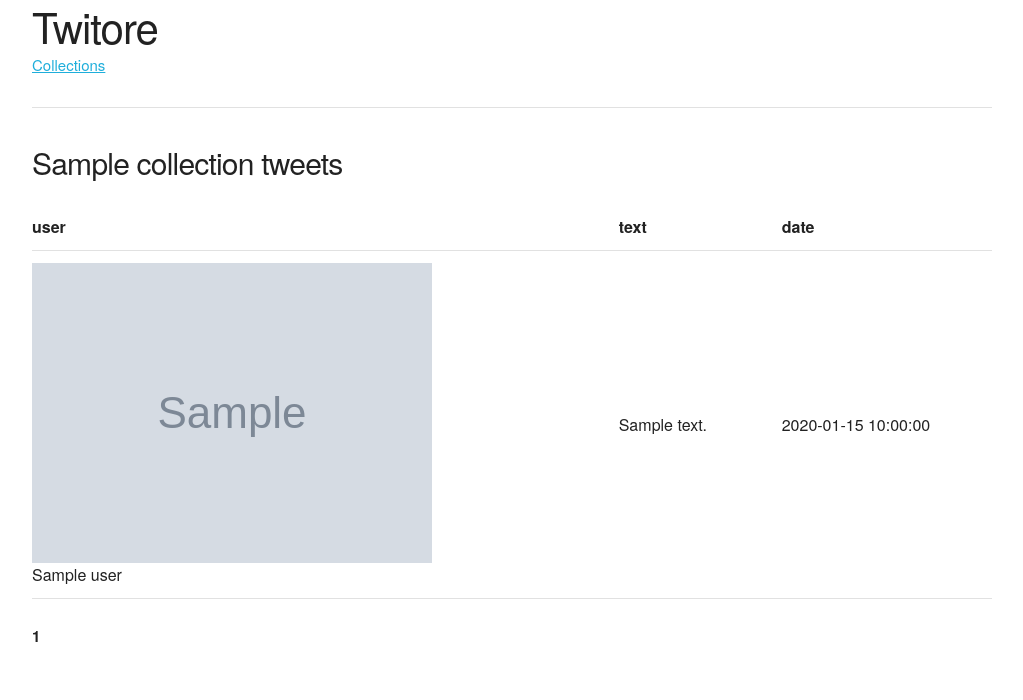
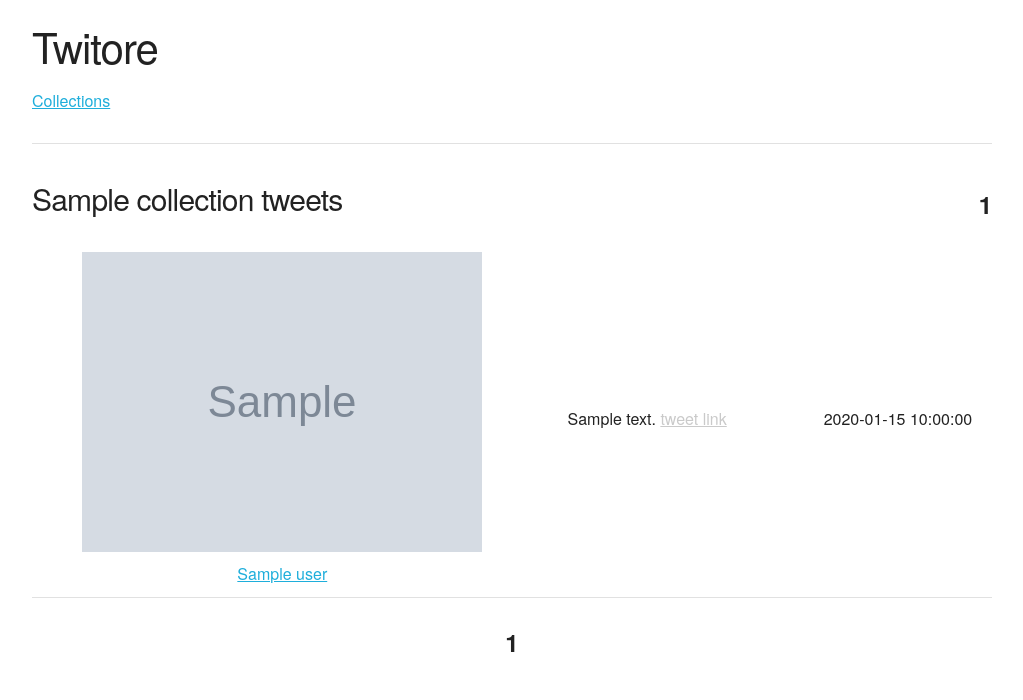
Before and after one commit to ghukill/twitore, a Flask app: template twitore_app/templates/tweets.html in a window 1280 px wide. Shown: the top 700 px of the page, without its empty margins (128-1151 px from the left). Run offline with Flask 2, Linux system fonts and the light colour scheme; the template is opened without the code that fills it: most values are stand-ins (such as "Sample title", 1, 10 or a date in 2020); grey boxes marked "Sample" are stand-in pictures.

Commit message:
css work

```diff
--- a/twitore_app/static/css/local.css
+++ b/twitore_app/static/css/local.css
@@ -1,5 +1,7 @@
 /* local css */
-
+.container {
+	font-size:medium;
+}
 li {
 	margin-bottom:0px;
 }
@@ -23,6 +25,10 @@ ul.inline {
 
 #nav_menu ul {
 	margin-left:0px;
+}
+
+#nav_menu {
+	margin-top:15px;
 }
 
 #title {
@@ -55,3 +61,37 @@ ul.inline {
 .msg_alert {
 	background-color: #FFFFC5;
 }
+
+.margin-20 {
+	margin-top: 20px;
+	margin-bottom: 20px;
+}
+
+.pagination {
+	font-size:1.5em;
+	text-align: center;
+
+}
+
+.pagination a,span {
+	padding-left: 5px;
+}
+
+.pagination.top {
+	text-align:right;
+	padding-top:6px;
+
+}
+
+.text_center {
+	text-align: center;
+}
+
+.tweet_table .name {
+	margin-top:10px;
+	margin-bottom:0px;
+}
+
+.tweet_link {
+	color: rgb(202, 202, 202);
+}
--- a/twitore_app/templates/header.html
+++ b/twitore_app/templates/header.html
@@ -11,6 +11,8 @@
 <body>
 	<div class="container">
 
+		<div class="margin-20"></div>
+
 		<div class="row">
 			<div class="twelve columns">
 				<h2 id="title"><a href="/twitore">Twitore</a></h2>
@@ -18,8 +20,8 @@
 		</div>
 
 		<div class="row">
-			<div id="nav_menu" class="twelve columns">
-				<ul class="inline">
+			<div id="nav_menu" class="twelve columns vcenter">
+				<ul class="inline vcenter_text">
 					<li><a href="/twitore/collections">Collections</a></li>
 				</ul>
 			</div>
--- a/twitore_app/templates/tweets.html
+++ b/twitore_app/templates/tweets.html
@@ -1,26 +1,42 @@
 {% include 'header.html' %}
 
 <div class="row">
-	<div class="twelve columns">
+	<div class="six columns">
 		<h4>{{data.collection.name}} tweets</h4>
+	</div>
+	<div class="six columns">
+
+		<!-- all tweets -->
+		  <div class="pagination top">
+		  {%- for page in pt.iter_pages() %}
+		    {% if page %}
+		      {% if page != pt.page %}
+		        <a href="/twitore/collection/{{ data.collection.name }}/tweets/{{ page }}">{{ page }}</a>
+		      {% else %}
+		        <strong>{{ page }}</strong>
+		      {% endif %}
+		    {% else %}
+		      <span class="ellipsis">…</span>
+		    {% endif %}
+		  {%- endfor %}
+		  </div>
+
 	</div>
 </div>
 
 <div class="row">
 	<div class="twelve columns">
 
-		<table class="u-full-width">
-			<tr>
-				<td><strong>user</strong></td>
-				<td><strong>text</strong></td>
-				<td><strong>date</strong></td>
-			</tr>
+		<table class="u-full-width tweet_table">
 
 			{% for tweet in pt.items %}
 				<tr>
-					<td><img src="{{tweet.user.profile_image_url_https}}"/><br>{{tweet.user.name}}</td>
-					<td><span class="tweet">{{tweet.text}}</span></td>
-					<td>{{tweet.created_at}}</td>
+					<td class="text_center">
+						<a href="https://twitter.com/{{tweet.user.screen_name}}"><img src="{{tweet.user.profile_image_url_https}}"/></a>
+						<p class="name"><a href="https://twitter.com/{{tweet.user.screen_name}}">{{tweet.user.name}}</a></p>
+					</td>
+					<td><span class="tweet">{{tweet.text}}</span>  <a class="tweet_link" target="_blank" href="https://twitter.com/{{tweet.user.screen_name}}/status/{{tweet.id}}">tweet link</a></td>
+					<td class="text_center">{{tweet.created_at}}</td>
 				</tr>
 			{% endfor %}
 
@@ -34,7 +50,7 @@
 	<div class="twelve columns">
 
 		<!-- all tweets -->
-		  <div class=pagination>
+		  <div class="pagination">
 		  {%- for page in pt.iter_pages() %}
 		    {% if page %}
 		      {% if page != pt.page %}
@@ -43,13 +59,16 @@
 		        <strong>{{ page }}</strong>
 		      {% endif %}
 		    {% else %}
-		      <span class=ellipsis>…</span>
+		      <span class="ellipsis">…</span>
 		    {% endif %}
 		  {%- endfor %}
 		  </div>
 
 	</div>
 </div>
+
+<div class="row margin-20"></div>
+
 
 <script type="text/javascript">
 	// convert URLs to links in tweets
--- a/twitore_app/views.py
+++ b/twitore_app/views.py
@@ -212,7 +212,7 @@ def collection_tweets(name,page=1):
 		"collection":c
 	}
 
-	pt = models.MongoTweet.objects.filter(twitore_collection=name).paginate(page=page, per_page=10)
+	pt = models.MongoTweet.objects.filter(twitore_collection=name).order_by('-id').paginate(page=page, per_page=10)
 
 	return render_template('tweets.html', data=data, pt=pt)
 
```
Also changed, not shown: twitore_app/templates/collections.html (+7 -5 lines).
